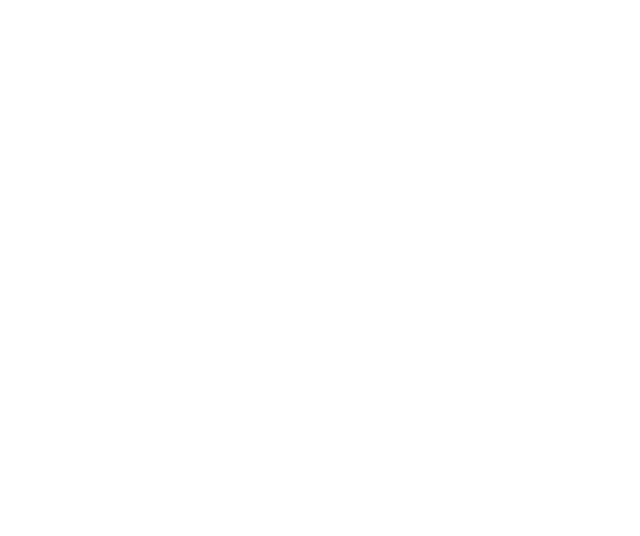
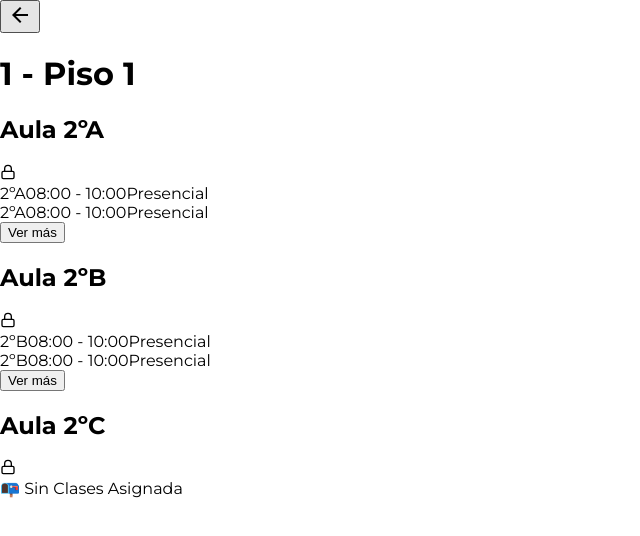
Before and after one commit to MankerzXD/controlrooms, a React (Create React App) app: page /piso/1/1 in a window 1280 px wide. Before the commit this address had no page. Shown: the top 536 px of the page, without its empty margins (0-640 px from the left). Built offline with nearby package versions, Linux system fonts and the light colour scheme; sample sign-in values are in the browser's storage.

Commit message:
uwu cambios

```diff
--- a/package.json
+++ b/package.json
@@ -7,6 +7,7 @@
     "@testing-library/jest-dom": "^6.6.3",
     "@testing-library/react": "^16.3.0",
     "@testing-library/user-event": "^13.5.0",
+    "lucide-react": "^0.512.0",
     "react": "^19.1.0",
     "react-dom": "^19.1.0",
     "react-router-dom": "^7.5.2",
--- a/src/App.jsx
+++ b/src/App.jsx
@@ -2,9 +2,10 @@
 import Login from './components/Login';
 import Home from './components/Home';
 import ProtectedRoute from './components/ProtectedRoute';
-import Aula from './components/Aula'; // Importamos Aula.jsx
+import Aula from './components/Aula';
+import Sede from './components/Sede';
+import SeleccionPiso from './components/SeleccionPiso';
 
-import Sede from './components/Sede';
 import './styles/global.scss';
 import './styles/Login.scss';
 import './styles/home.scss';
@@ -16,8 +17,9 @@
             <Routes>
                 <Route path="/login" element={<Login />} />
                 <Route path="/" element={<Home />} />
-                <Route path="/sede/:sedeId" element={<ProtectedRoute><Sede /></ProtectedRoute>} />
-                <Route path="/aula/:aulaId" element={<ProtectedRoute><Aula /></ProtectedRoute>} /> {/* Nueva ruta */}
+                <Route path="/sede/:sede" element={<ProtectedRoute><SeleccionPiso /></ProtectedRoute>} />
+                <Route path="/aula/:aulaId" element={<ProtectedRoute><Aula /></ProtectedRoute>} />
+                <Route path="/piso/:sede/:pisoId" element={<ProtectedRoute><Aula /></ProtectedRoute>} /> {/* ✅ Vista nueva */}
             </Routes>
         </BrowserRouter>
     );
--- a/src/components/Aula.jsx
+++ b/src/components/Aula.jsx
@@ -1,179 +1,79 @@
-import { useState, useEffect } from 'react';
+import { useEffect, useState } from 'react';
 import { useNavigate, useParams } from 'react-router-dom';
-import '../styles/aula.scss';  // 👈 Usamos tu SCSS
+import '../styles/aula.scss';
+import { Lock } from 'lucide-react';
 
-function Aula() {
-    const navigate = useNavigate();
-    const { aulaId } = useParams();
-
-    const [horarios, setHorarios] = useState([
+const mockData = [
   {
-            inicio: '08:00',
-            fin: '12:00',
-            modalidad: 'Presencial',
-            estado: 'Pendiente',
-            profesor: 'Juan Pérez',
-            materia: 'Matemática',
+    nombre: "2ºA",
+    clases: [
+      { estado: "Abierta", horario: "08:00 - 10:00", modalidad: "Presencial", color: "green" },
+      { estado: "Pendiente", horario: "08:00 - 10:00", modalidad: "Presencial", color: "yellow" },
+    ],
   },
   {
-            inicio: '15:00',
-            fin: '17:00',
-            modalidad: 'Presencial',
-            estado: 'Finalizado',
-            profesor: 'Mauro Loma',
-            materia: 'Trap N Export',
+    nombre: "2ºB",
+    clases: [
+      { estado: "Abierta", horario: "08:00 - 10:00", modalidad: "Presencial", color: "green" },
+      { estado: "Pendiente", horario: "08:00 - 10:00", modalidad: "Presencial", color: "yellow" },
+    ],
   },
   {
-            inicio: '19:00',
-            fin: '22:00',
-            modalidad: 'Híbrida',
-            estado: 'Pendiente',
-            profesor: '',
-            materia: '',
+    nombre: "2ºC",
+    clases: [],
   },
-    ]);
+];
 
-    const [abiertos, setAbiertos] = useState([]);
-    const [comentarios, setComentarios] = useState(() => {
-        const guardados = localStorage.getItem(`comentarios-${aulaId}`);
-        return guardados ? JSON.parse(guardados) : Array(horarios.length).fill('');
-    });
-    const [panelComentarioIndex, setPanelComentarioIndex] = useState(null);
-    const [startX, setStartX] = useState(null);
+export default function Aula() {
+  const navigate = useNavigate();
+  const { sede, pisoId } = useParams();
 
-    const handleEstadoChange = (index, nuevoEstado) => {
-        const nuevosHorarios = [...horarios];
-        nuevosHorarios[index].estado = nuevoEstado;
-        setHorarios(nuevosHorarios);
+  const mostrarNombreSede = () => {
+    if (sede === 'central') return 'CÓRDOBA 374 / RECONQUISTA 775';
+    if (sede === 'alem') return 'SEDE ALEM';
+    if (sede === 'cordoba') return 'CÓRDOBA 637';
+    return sede.toUpperCase();
   };
-
-    const toggleDetalle = (index) => {
-        setAbiertos((prev) =>
-            prev.includes(index) ? prev.filter((i) => i !== index) : [...prev, index]
-        );
-    };
-
-    const handleTouchStart = (e) => {
-        setStartX(e.touches[0].clientX);
-    };
-
-    const handleTouchEnd = (index, e) => {
-        const endX = e.changedTouches[0].clientX;
-        if (startX - endX > 50) {
-            setPanelComentarioIndex(index);
-        }
-    };
-
-    const handleMouseDown = (e) => {
-        setStartX(e.clientX);
-    };
-
-    const handleMouseUp = (index, e) => {
-        if (startX - e.clientX > 50) {
-            setPanelComentarioIndex(index);
-        }
-    };
-
-    const getEstadoColor = (estado) => {
-        switch (estado) {
-            case 'Finalizado':
-                return '#d3d3d3';
-            case 'Abierta':
-                return '#90ee90';
-            case 'Pendiente':
-                return '#fff176';
-            default:
-                return '#ffffff';
-        }
-    };
-
-    useEffect(() => {
-        localStorage.setItem(`comentarios-${aulaId}`, JSON.stringify(comentarios));
-    }, [comentarios, aulaId]);
 
   return (
     <div className="container-infoaulas">
-            <div className="aula-container">
       <div className="top-bar">
         <button className="back-button" onClick={() => navigate(-1)}>
           <span className="material-icons">arrow_back</span>
         </button>
-                    <h1>{aulaId}</h1>
+        <h1 className="text-center text-red-800">
+          {mostrarNombreSede()} - Piso {pisoId}
+        </h1>
       </div>
 
       <div className="horarios">
-                    {horarios.map((horario, index) => (
-                        <div
-                            key={index}
-                            className="horario-block"
-                            style={{ backgroundColor: getEstadoColor(horario.estado) }}
-                            onClick={() => toggleDetalle(index)}
-                            onTouchStart={handleTouchStart}
-                            onTouchEnd={(e) => handleTouchEnd(index, e)}
-                            onMouseDown={handleMouseDown}
-                            onMouseUp={(e) => handleMouseUp(index, e)}
-                        >
-                            <div className="horario-info">
-                                <span>{horario.inicio} - {horario.fin}</span>
-                                <span> | </span>
-                                <span>{horario.modalidad}</span>
-                                <span> | </span>
-                                <select
-                                    value={horario.estado}
-                                    onClick={(e) => e.stopPropagation()}
-                                    onChange={(e) => handleEstadoChange(index, e.target.value)}
-                                >
-                                    <option value="Finalizado">Finalizado</option>
-                                    <option value="Abierta">Abierta</option>
-                                    <option value="Pendiente">Pendiente</option>
-                                </select>
+        {mockData.map((aula, index) => (
+          <div key={index} className="aula-card">
+            <div className="aula-header">
+              <h2>Aula {aula.nombre}</h2>
+              <Lock size={16} className="lock-icon" />
             </div>
 
-                            {abiertos.includes(index) && horario.profesor && horario.materia && (
-                                <div className="profesor-info">
-                                    {horario.profesor} - {horario.materia}
+            {aula.clases.length > 0 ? (
+              <div className="aula-detalle">
+                {aula.clases.map((clase, idx) => (
+                  <div key={idx} className="detalle-row">
+                    <div className="estado-circle" style={{ backgroundColor: clase.color }}></div>
+                    <span>{aula.nombre}</span>
+                    <span>{clase.horario}</span>
+                    <span className="modalidad">{clase.modalidad}</span>
+                  </div>
+                ))}
+                <button className="ver-mas">Ver más</button>
+              </div>
+            ) : (
+              <div className="sin-clases">
+                <span>📭 Sin Clases Asignada</span>
               </div>
             )}
           </div>
         ))}
       </div>
     </div>
-
-            {/* 🔥 Bottom Sheet Panel */}
-            {panelComentarioIndex !== null && (
-                <div className="bottom-sheet">
-                    <div className="sheet-header">
-                        <h3>
-                            {horarios[panelComentarioIndex].inicio} - {horarios[panelComentarioIndex].fin}
-                        </h3>
-                        <button
-                            onClick={() => setPanelComentarioIndex(null)}
-                            className="close-btn"
-                        >
-                            &times;
-                        </button>
-                    </div>
-                    <textarea
-                        className="sheet-textarea"
-                        rows={4}
-                        value={comentarios[panelComentarioIndex]}
-                        onChange={(e) => {
-                            const nuevos = [...comentarios];
-                            nuevos[panelComentarioIndex] = e.target.value;
-                            setComentarios(nuevos);
-                        }}
-                        placeholder="Escribí tu comentario acá..."
-                    ></textarea>
-                    <button
-                        onClick={() => setPanelComentarioIndex(null)}
-                        className="send-btn"
-                    >
-                        Enviar
-                    </button>
-                </div>
-            )}
-        </div>
   );
 }
-
-export default Aula;
--- /dev/null
+++ b/src/components/SeleccionPiso.jsx
@@ -0,0 +1,44 @@
+import { useNavigate, useParams } from 'react-router-dom';
+import '../styles/SeleccionPiso.scss';
+
+export default function SeleccionPiso() {
+  const navigate = useNavigate();
+  const { sede } = useParams();
+
+  let pisos = [];
+  if (sede === 'central') pisos = [2, 3, 4, 5];
+  if (sede === 'alem') pisos = [2];
+  if (sede === 'cordoba') pisos = [1, 2, 3, 4];
+
+  const handleIrAPiso = (piso) => {
+    navigate(`/piso/${sede}/${piso}`);
+  };
+
+  const mostrarNombreSede = () => {
+    if (sede === 'central') return 'CÓRDOBA 374 / RECONQUISTA 775';
+    if (sede === 'alem') return 'SEDE ALEM';
+    if (sede === 'cordoba') return 'CÓRDOBA 637';
+    return sede.toUpperCase();
+  };
+
+  return (
+    <div className="seleccion-piso-container">
+      <div className="top-bar">
+        <button className="back-button" onClick={() => navigate(-1)}>
+          <span className="material-icons">arrow_back</span>
+        </button>
+        <h1>{mostrarNombreSede()}</h1>
+      </div>
+
+      <p className="subtitulo">Seleccioná el piso</p>
+
+      <div className="pisos-grid">
+        {pisos.map((piso) => (
+          <button key={piso} onClick={() => handleIrAPiso(piso)} className="piso-button">
+            Piso {piso}
+          </button>
+        ))}
+      </div>
+    </div>
+  );
+}
```
Also changed, not shown: src/components/Home.jsx (+5 -3 lines), src/styles/SeleccionPiso.scss (added), 1 other file (tests, documents, lock files or other folders). Lines whose indentation alone changed are shown as unchanged.
